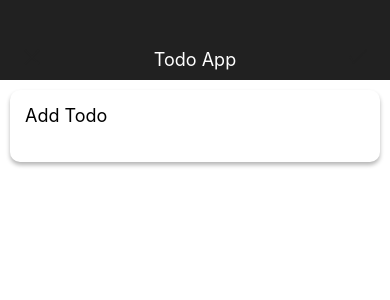
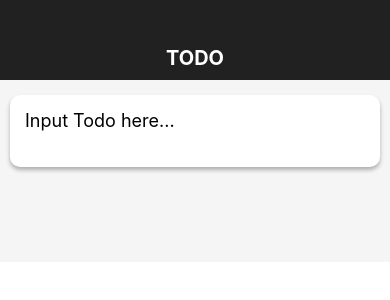
Before and after one commit to valkoshkin/react-native-todo-app, a React Native app: screen / in a window 390 px wide. Shown: the top 300 px of the page. Built offline with nearby package versions, Linux system fonts and the light colour scheme.

Commit message:
Minor fixes

```diff
--- a/src/add-todo.js
+++ b/src/add-todo.js
@@ -9,7 +9,7 @@ const AddTodo = (props) => {
             <TextInput
                 style={styles.input}
                 multiline={true}
-                placeholder={"Add Todo"}
+                placeholder={"Input Todo here..."}
                 onChangeText={(text) => {
                     setAddButtonVisible(
                         text !== ''
@@ -41,7 +41,8 @@ const styles = StyleSheet.create({
         borderRadius: 10
     },
     input: {
-        fontSize: 18
+        fontSize: 18,
+        width: "100%"
     }
 });
 
--- a/src/navbar.js
+++ b/src/navbar.js
@@ -25,7 +25,7 @@ const Navbar = (props) => {
                 {title}
             </Text>
             <Icon
-                name="check"
+                name="checkcircleo"
                 type="antdesign"
                 color={
                     addButtonVisible ? "#fff" : "#212121"
@@ -54,7 +54,8 @@ const styles = StyleSheet.create({
     },
     text: {
         color: "white",
-        fontSize: 18
+        fontSize: 20,
+        fontWeight: "bold"
     },
     disabledButton: {
         backgroundColor: "#212121"
--- a/src/root-view.js
+++ b/src/root-view.js
@@ -14,7 +14,7 @@ const RootView = () => {
                 backgroundColor={"#000000"}
             />
             <Navbar
-                title="Todo App"
+                title="TODO"
                 addButtonVisible={addButtonVisible}
             />
             <View
@@ -30,8 +30,10 @@ const RootView = () => {
 
 const styles = StyleSheet.create({
     container: {
+        height: "100%",
         paddingHorizontal: 10,
-        paddingVertical: 10
+        paddingVertical: 15,
+        backgroundColor: "#f5f5f5"
     }
 });
 
```
